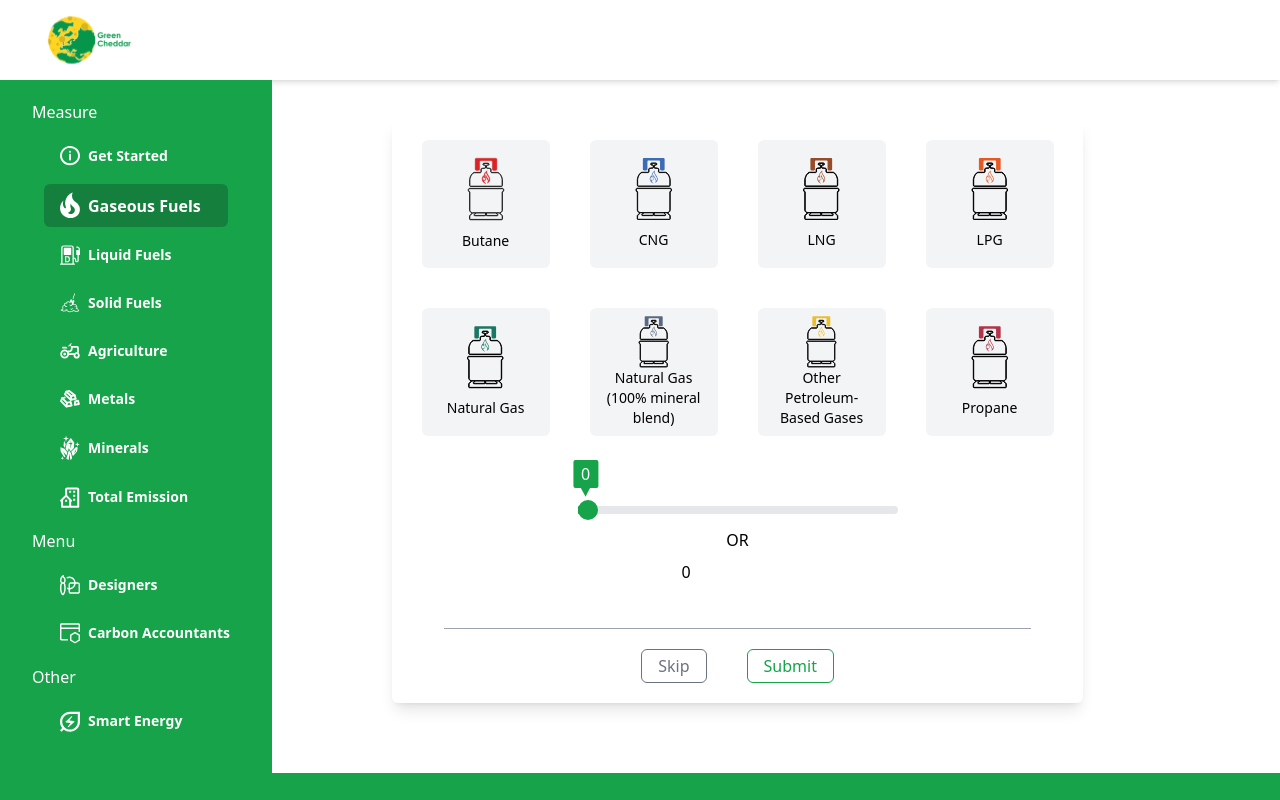
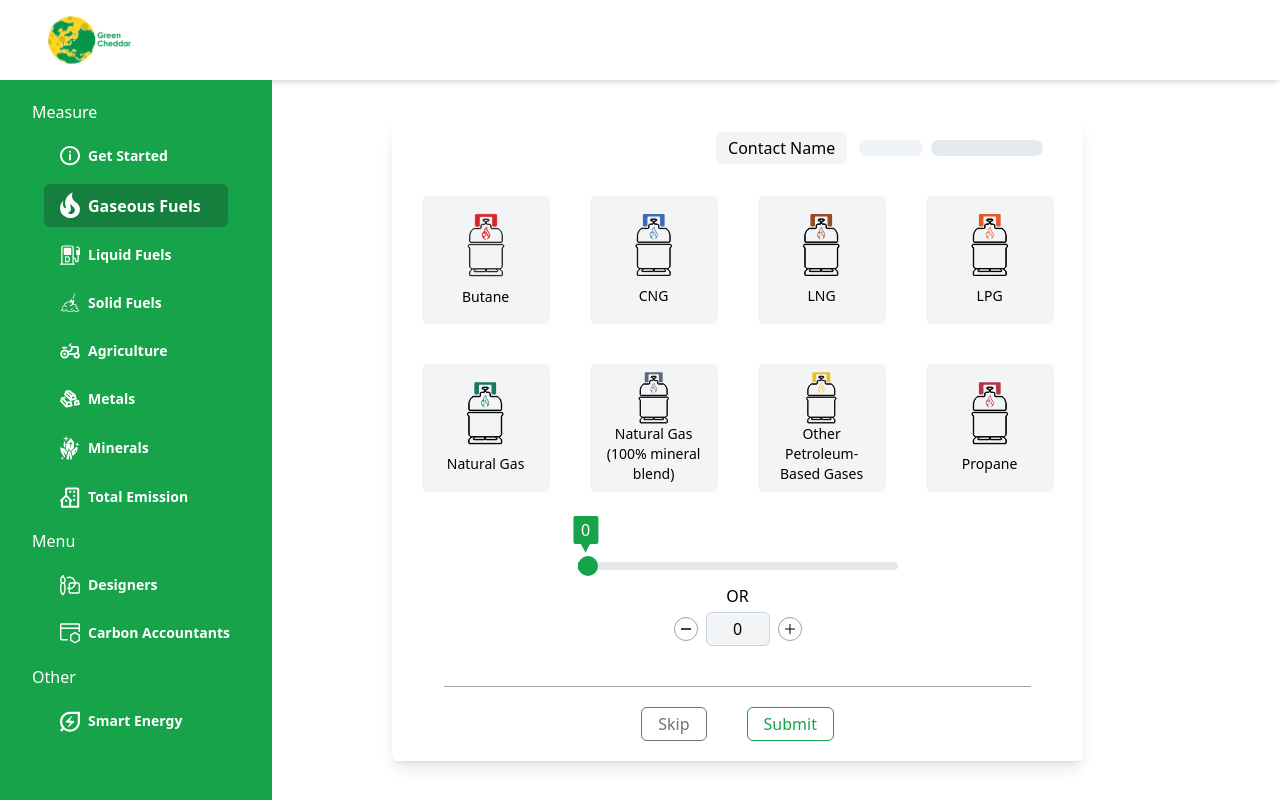
Before and after one commit to EyobAshenaki/carbon-calculator, a Nuxt app: page / in a window 1280 px wide. Both pictures are taken after a click on the item "Gaseous Fuels". Shown: the top 800 px of the page. Built offline with nearby package versions, Linux system fonts and the light colour scheme.

Commit message:
feat(measureCard): connect with store
- Added custom number input to increase usability

```diff
--- a/components/global/MeasureCard.vue
+++ b/components/global/MeasureCard.vue
@@ -2,22 +2,43 @@
   <div
     class="w-full lg:w-[90%] flex flex-col justify-center items-center rounded-md shadow-lg"
   >
+    <!-- Contact Name header -->
+    <header class="w-full flex justify-end py-3 pr-5 sm:pr-10">
+      <div class="flex items-center gap-2">
+        <span class="font-medium bg-gray-100 rounded-md mr-1 py-1 px-3"
+          >Contact Name</span
+        >
+        <div v-if="!contactName" class="flex items-center space-x-2">
+          <div class="w-16 h-4 bg-slate-200 rounded-full animate-pulse"></div>
+          <div
+            class="w-28 h-4 bg-slate-200 rounded-full animate-[pulse_3s_ease-in_infinite]"
+          ></div>
+        </div>
+        <span v-else class="font-mono text-lg text-green-600">{{
+          contactName
+        }}</span>
+      </div>
+    </header>
+
     <!-- Icons section -->
     <div
       class="max-w-3xl flex flex-wrap justify-center items-center gap-10 p-5"
     >
       <div
-        v-for="(iconItem, idx) in iconItems"
+        v-for="(emissionItem, idx) in emissionItems"
         :key="idx"
         class="icon-container"
-        :class="{ active: selectedIconItem.value === iconItem.value }"
+        :class="{ active: selectedEmissionItem.value === emissionItem.value }"
       >
-        <slot :name="iconItem.value">
+        <slot :name="emissionItem.value">
           <img src="~/assets/images/loading-hourglass.gif" />
         </slot>
-        <p v-if="iconItem">{{ iconItem.name }}</p>
+        <p v-if="emissionItem">{{ emissionItem.name }}</p>
         <p v-else>Loading...</p>
-        <div class="overlay" @click="selectIconItem($event, iconItem)"></div>
+        <div
+          class="overlay"
+          @click="selectEmissionItem($event, emissionItem)"
+        ></div>
       </div>
     </div>
 
@@ -27,18 +48,17 @@
         :value="parseInt(sliderValue)"
         :min="minSliderValue"
         :max="maxSliderValue"
-        @rangeChange="handleRangeChange($event)"
+        @rangeChange="handleSliderValueChange($event)"
       />
       <p class="font-medium text-lg text-green-600">
-        {{ selectedIconItem.name }}
+        {{ selectedEmissionItem.name }}
       </p>
       <p>OR</p>
-      <input
-        v-model="sliderValue"
-        class="w-32 appearance-none rounded-sm focus:outline-none focus:border-green-600 focus:ring-1 focus:ring-green-600 py-1 px-2"
-        type="number"
+      <number-input
+        :value="parseInt(sliderValue)"
         :min="minSliderValue"
         :max="maxSliderValue"
+        @inputChange="handleSliderValueChange($event)"
       />
     </div>
 
@@ -48,11 +68,13 @@
     >
       <button
         class="font-medium text-gray-500 bg-white border border-gray-500 rounded-md hover:text-white hover:bg-gray-500 py-1 px-4"
+        @click="handleSkip"
       >
         Skip
       </button>
       <button
         class="font-medium text-green-600 bg-white border border-green-600 rounded-md hover:text-white hover:bg-green-600 py-1 px-4"
+        @click="handleNext"
       >
         Submit
       </button>
@@ -83,24 +105,39 @@ export default {
   },
   data() {
     return {
-      selectedIconItem: {
+      selectedEmissionItem: {
         name: '',
         value: '',
+        amount: 0,
       },
       sliderValue: 0,
     }
   },
   computed: {
-    iconItems() {
-      return this.items
+    contactName() {
+      return this.$store.getters['emission/getContactName']
+    },
+
+    emissionItems() {
+      const tempItems = this.items
+      for (const item of tempItems) {
+        if (item.amount === undefined) item.amount = 0
+      }
+      return tempItems
+    },
+  },
+  watch: {
+    sliderValue(value) {
+      this.selectedEmissionItem.amount = value
     },
   },
   methods: {
-    selectIconItem(e, iconItem) {
-      this.selectedIconItem = iconItem
+    selectEmissionItem(e, emissionItem) {
+      this.sliderValue = emissionItem.amount
+      this.selectedEmissionItem = emissionItem
       const selectedSvg = e.target.parentElement
       const svgContainers = document.querySelectorAll('.icon-container')
-      if (!iconItem.value) return
+      if (!emissionItem.value) return
 
       // Reset all svg icons stroke to black
       for (const svgContainer of svgContainers) {
@@ -111,7 +148,7 @@ export default {
               child.setAttribute('stroke', 'black')
             if (child.getAttribute('fill') === 'white')
               child.setAttribute('fill', 'black')
-            // if (iconItem.value === 'petroleumCoke') {
+            // if (emissionItem.value === 'petroleumCoke') {
             //   child.setAttribute('fill', 'black')
             // }
           }
@@ -124,13 +161,24 @@ export default {
           child.setAttribute('stroke', 'white')
         if (child.getAttribute('fill') === 'black')
           child.setAttribute('fill', 'white')
-        // if (iconItem.value === 'petroleumCoke') {
+        // if (emissionItem.value === 'petroleumCoke') {
         //   child.setAttribute('fill', 'white')
         // }
       }
     },
-    handleRangeChange(e) {
+
+    handleSliderValueChange(e) {
       this.sliderValue = e
+    },
+
+    handleSkip() {
+      // Proceeds to next section without saving data
+      this.$store.dispatch('emission/nextSection')
+    },
+
+    handleNext() {
+      // Proceeds to next section and save data
+      this.$store.dispatch('emission/nextSection', this.emissionItems)
     },
   },
 }
```
